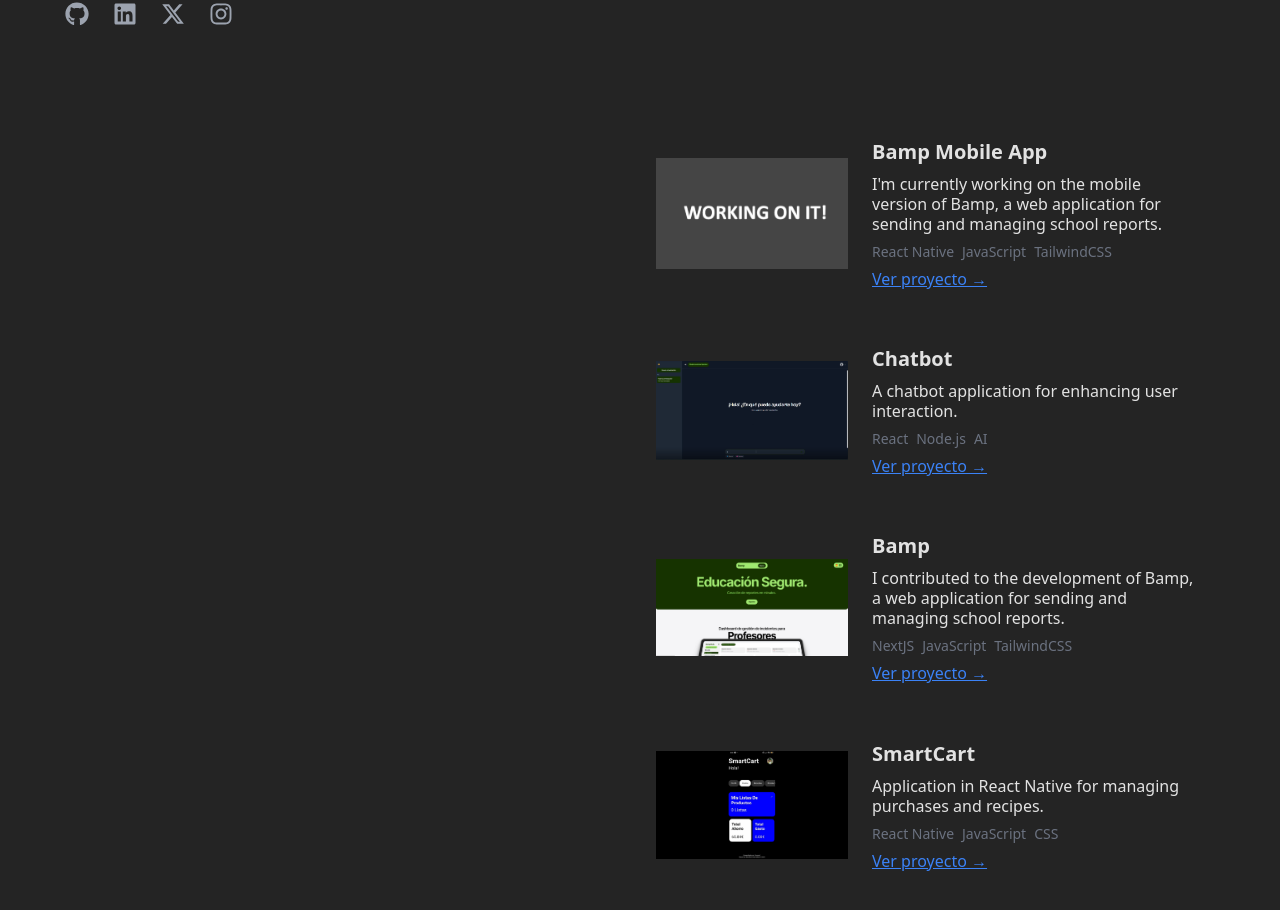
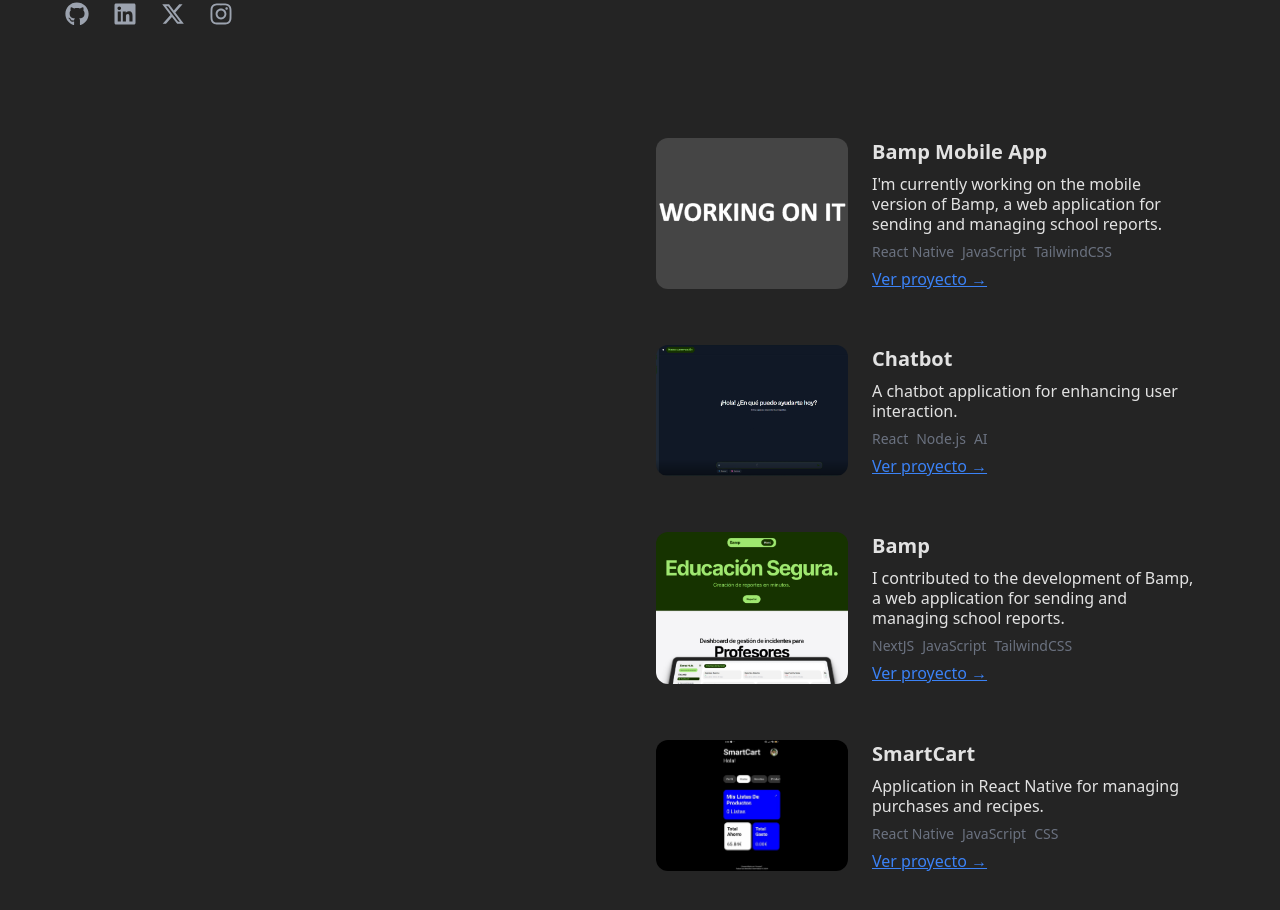
Before and after one commit to YoussefAKQ/YoussefAKQ.github.io, a React (Vite) app: page / in a window 1280 px wide. Shown: the part 690-1600 px from the top of the page. Built offline with nearby package versions, Linux system fonts and the light colour scheme.

Commit message:
Bordes mejorados en las imágenes de proyectos

```diff
--- a/src/components/ProjectItem.jsx
+++ b/src/components/ProjectItem.jsx
@@ -1,10 +1,10 @@
 const ProjectItem = ({ title, description, image, skills, link }) => {
   return (
-    <div className='flex flex-row gap-6 hover:bg-white/10 p-4 rounded-lg transition duration-125 ease-in-out'>
+    <div className='group flex flex-row gap-6 hover:bg-white/10 p-4 rounded-lg transition duration-125 ease-in-out'>
       <img
         src={image}
         alt={title}
-        className="w-48 h-auto object-contain rounded-lg flex-shrink-0"
+        className="w-48 h-28 h-auto aspect-video object-cover rounded-xl border-2 border-slate-200/10 transition group-hover:border-slate-200/30 flex-shrink-0"
       />
       <div className='space-y-2'>
         <h3 className='text-xl font-bold'>{title}</h3>
```
